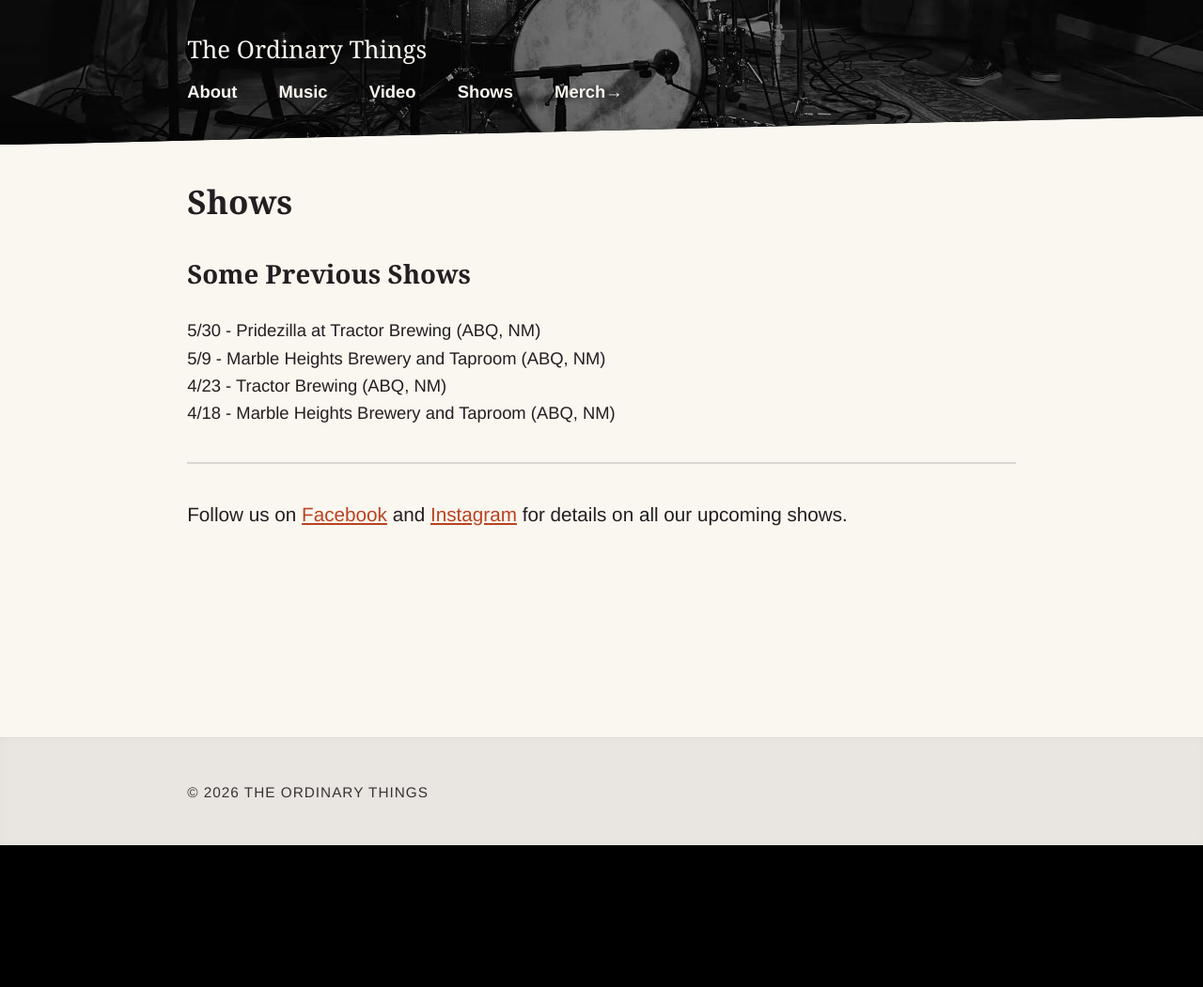
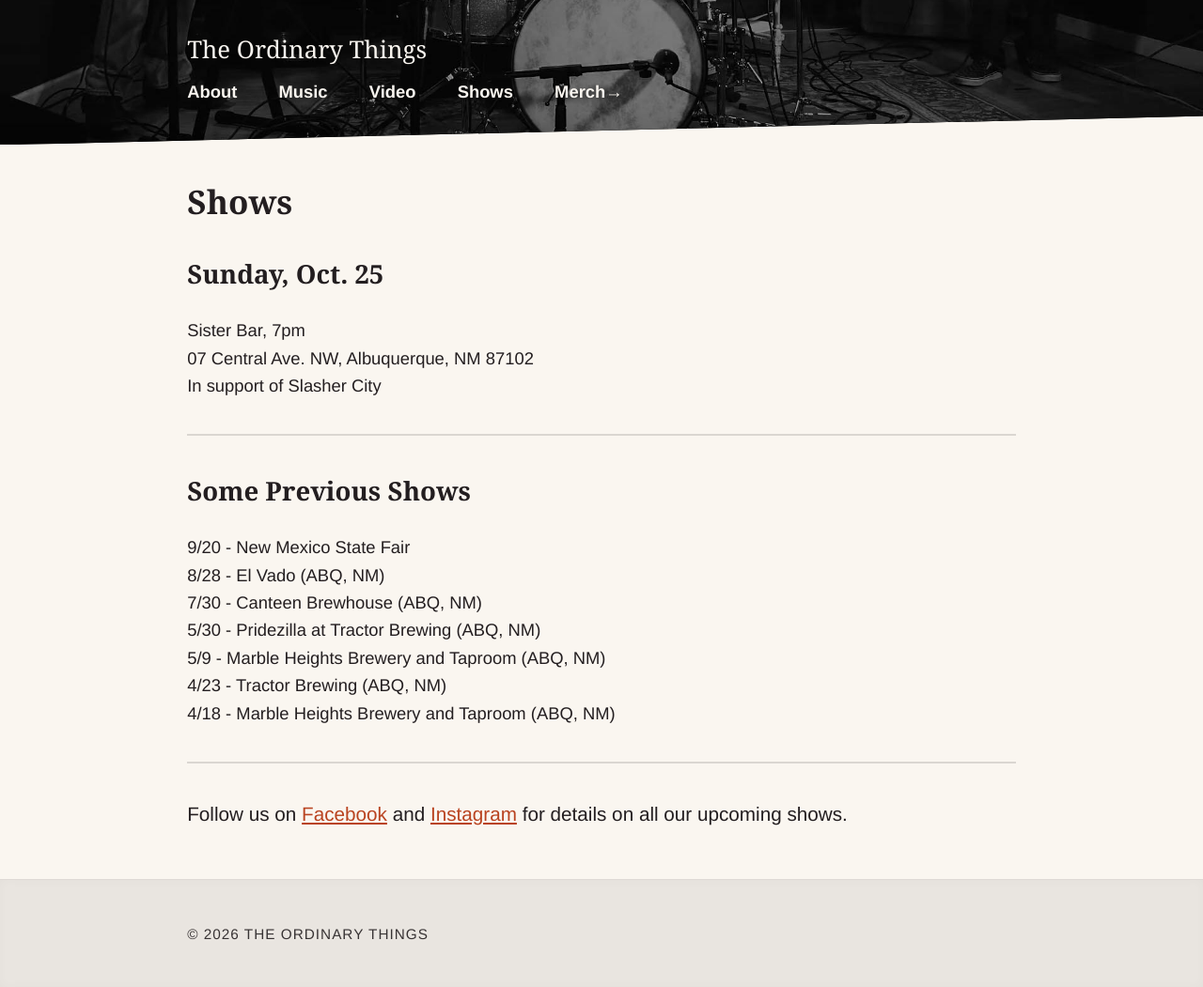
Before and after one commit to nsmsn/theordinarythings, a Jekyll site: the page built from shows.md, in a window 1280 px wide. Shown: the whole page at 94% size. Built offline with Jekyll 4.4.1, drawn with Linux system fonts in a browser that asks for light colours; some web fonts are replaced; before the commit the page ends 900 px from its top, so only the background shows below that.

Commit message:
Updated Shows

```diff
--- a/shows.md
+++ b/shows.md
@@ -1,12 +1,22 @@
 ---
 title: Shows
-date: 2026-04-05 14:03:00 -06:00
+date: 2026-10-23 14:03:00 -06:00
 permalink: "/shows/"
 layout: page
 ---
 
+
+## Sunday, Oct. 25
+Sister Bar, 7pm<br>
+07 Central Ave. NW, Albuquerque, NM 87102<br>
+In support of Slasher City
+
+---
+
 ## Some Previous Shows
-
+9/20 - New Mexico State Fair<br>
+8/28 - El Vado (ABQ, NM)<br>
+7/30 - Canteen Brewhouse (ABQ, NM)<br>
 5/30 - Pridezilla at Tractor Brewing (ABQ, NM)<br>
 5/9 - Marble Heights Brewery and Taproom (ABQ, NM)<br>
 4/23 - Tractor Brewing (ABQ, NM)<br>
```
